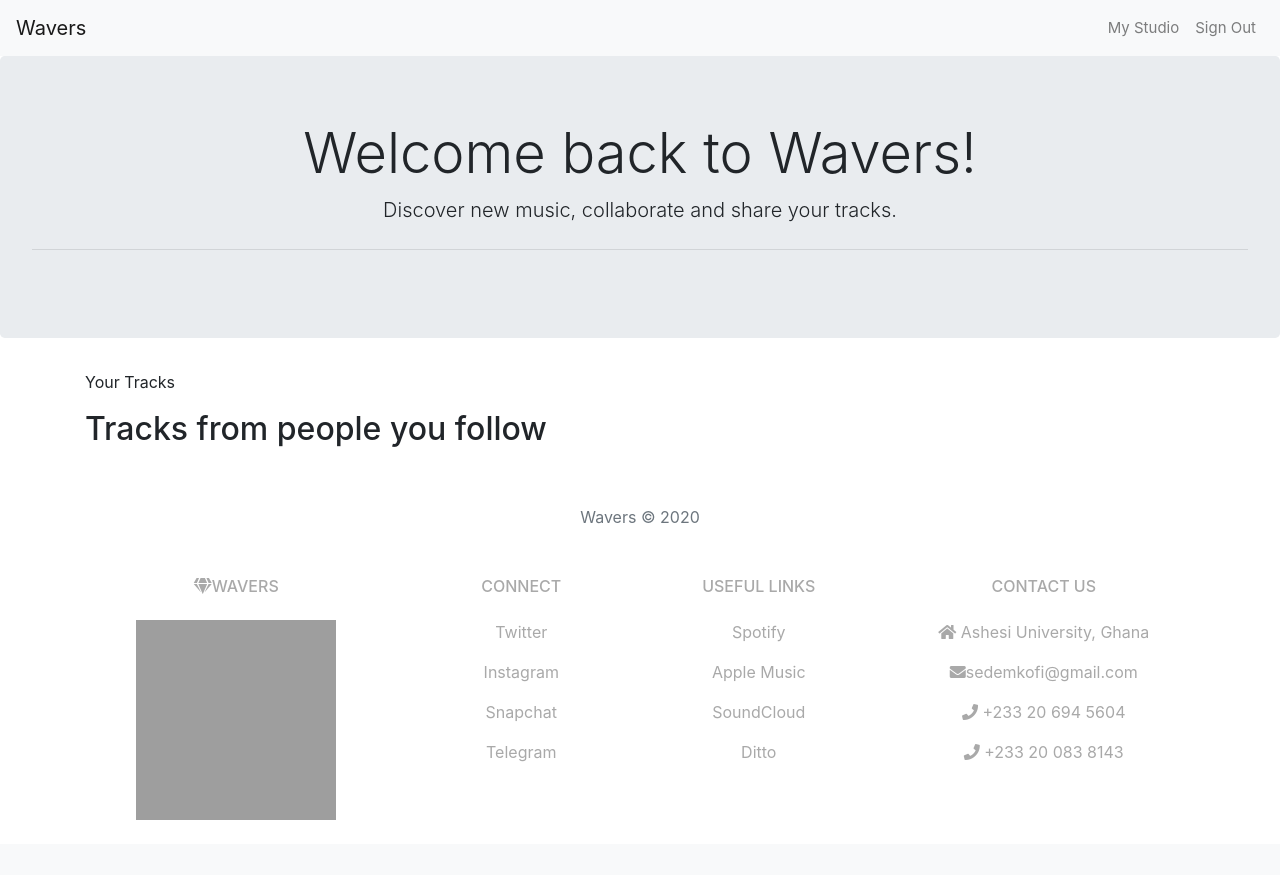
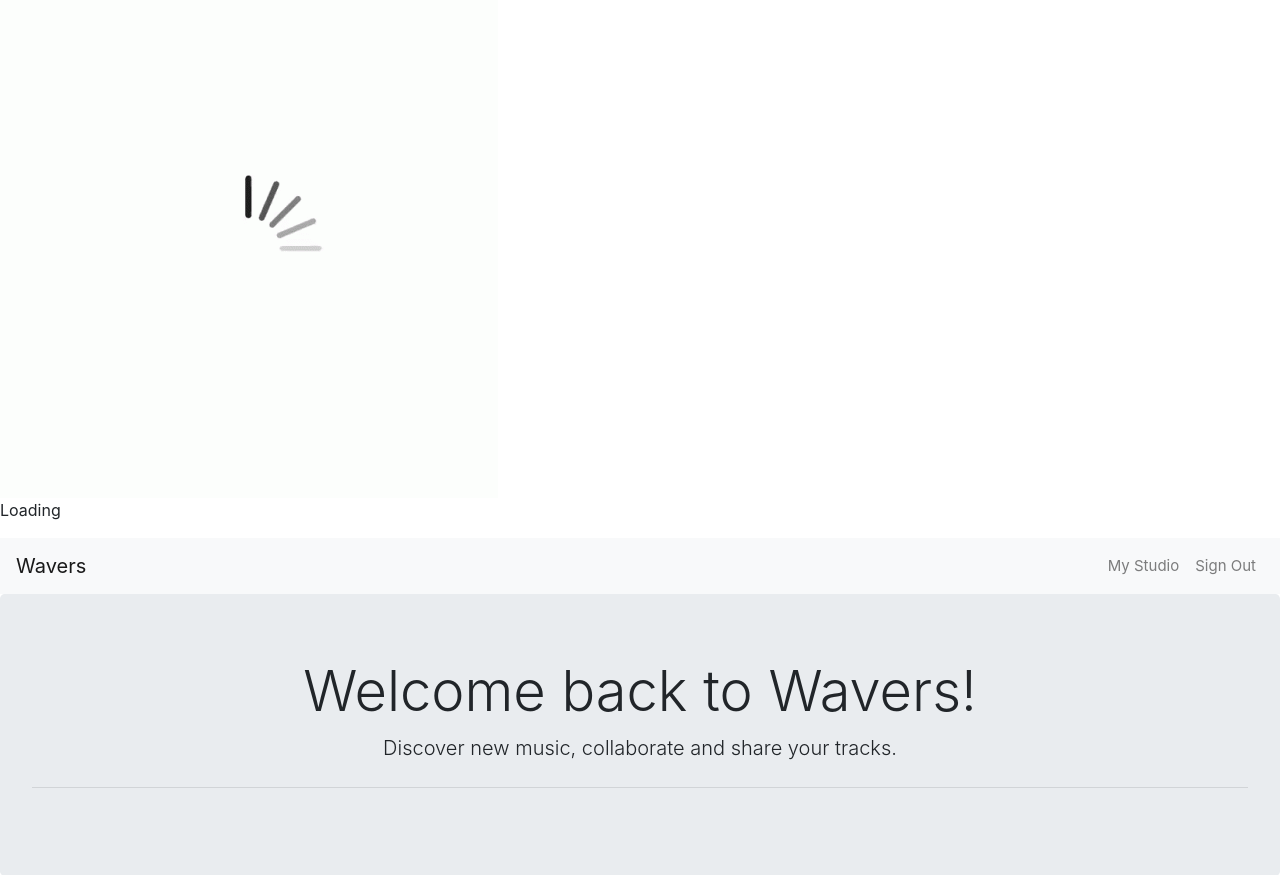
Before and after one commit to sedemkofi/FinalProject, a PHP site: page /view/homepage.php in a window 1280 px wide. Shown: the top 875 px of the page. Before the commit the page ends 820 px from the top, so only its background shows below. Run offline with PHP 8.4, Linux system fonts and the light colour scheme; grey boxes are pictures that could not be loaded.

Commit message:
adding loader to screens

```diff
--- a/login/login.php
+++ b/login/login.php
@@ -8,6 +8,10 @@
     <link rel="stylesheet" href="../css/login.css">
 </head>
 <body>
+    <div class="loader_bg">
+            <div class="loader"><img src="../images/loading.gif" alt="#" /><br><p>Loading</p></div>
+    </div>
+
     <nav class="navbar navbar-expand-lg navbar-light bg-light">
         <a class="navbar-brand" href="../index.php">Wavers</a>
         <button class="navbar-toggler" type="button" data-toggle="collapse" data-target="#navbarNav" aria-controls="navbarNav" aria-expanded="false" aria-label="Toggle navigation">
@@ -24,6 +28,7 @@
             </ul>
         </div>
     </nav>
+
     <div class="container d-flex justify-content-center align-items-center" style="height: 80vh;">
         <div class="box p-5">
             <h1 class="text-center mb-4 sign-in-head">Sign in to Wavers</h1>
--- a/view/homepage.php
+++ b/view/homepage.php
@@ -16,6 +16,10 @@
 
 </head>
 <body>
+    <div class="loader_bg">
+        <div class="loader"><img src="../images/loading.gif" alt="#" /><br><p>Loading</p></div>
+    </div>
+
     <nav class="navbar navbar-expand-lg navbar-light bg-light">
         <a class="navbar-brand" href="index.php">Wavers</a>
         <button class="navbar-toggler" type="button" data-toggle="collapse" data-target="#navbarNav" aria-controls="navbarNav" aria-expanded="false" aria-label="Toggle navigation">
--- a/view/profile.php
+++ b/view/profile.php
@@ -14,6 +14,10 @@
 
 </head>
 <body>
+    <div class="loader_bg">
+        <div class="loader"><img src="../images/loading.gif" alt="#" /><br><p>Loading</p></div>
+    </div>
+
     <nav class="navbar navbar-expand-lg navbar-light bg-light">
         <a class="navbar-brand" href="index.php">Wavers</a>
         <button class="navbar-toggler" type="button" data-toggle="collapse" data-target="#navbarNav" aria-controls="navbarNav" aria-expanded="false" aria-label="Toggle navigation">
```
